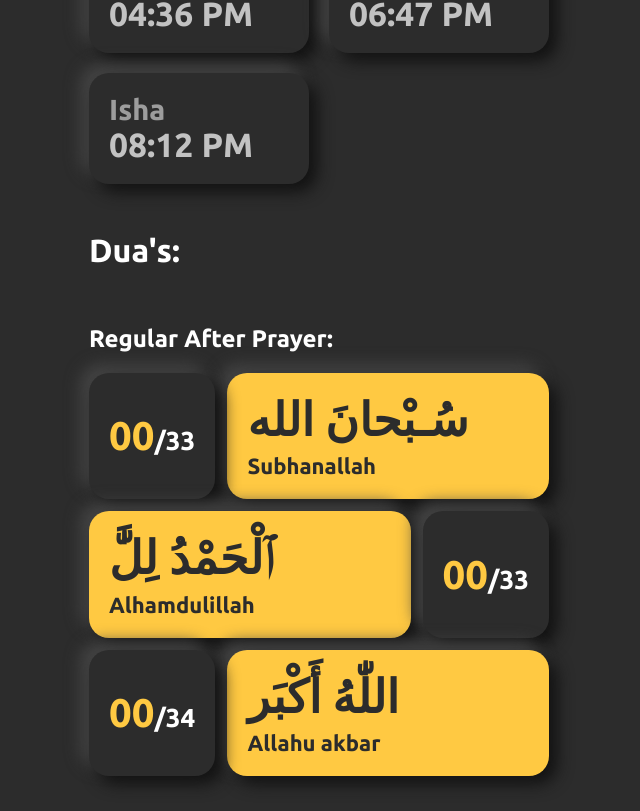
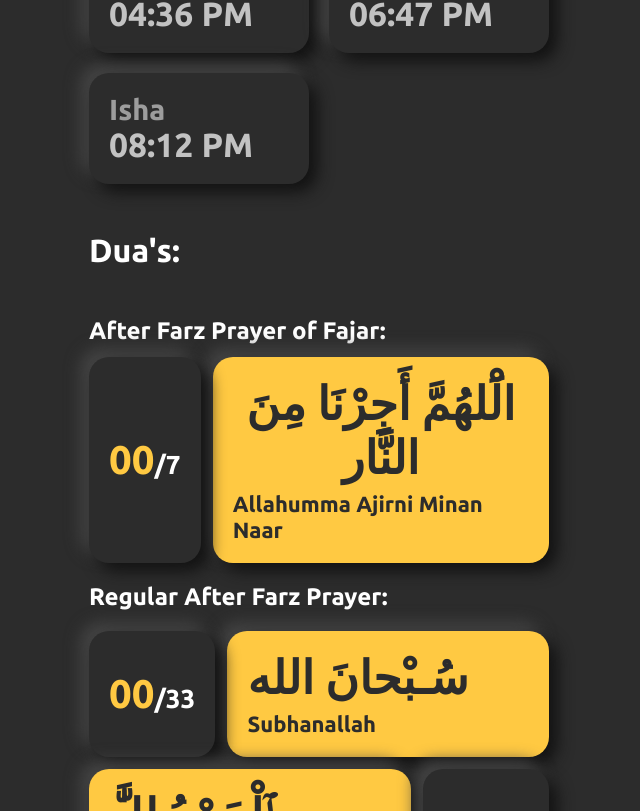
Before and after one commit to OpenIslamicApp/prayer-time, a React (Create React App) app: page / in a window 1280 px wide. Shown: the part 471-1282 px from the top of the page, without its empty margins (321-961 px from the left). Built offline with nearby package versions, Linux system fonts and the light colour scheme.

Commit message:
🛠️💅🏷️📕after fajar and maghrib dua added

```diff
--- /dev/null
+++ b/src/data/dua/fajarMagrib.json
@@ -0,0 +1,7 @@
+[
+  {
+    "arabic": "الَْلهُمَّ أَجِِرْنَا مِنَ النَّار",
+    "english": "Allahumma Ajirni Minan Naar",
+    "times": 7
+  }
+]
--- a/src/layout/DUA.js
+++ b/src/layout/DUA.js
@@ -27,7 +27,23 @@ export default function DUA() {
           )}
         </>
       )}
-      <h1 className="dua_title">Regular After Prayer:</h1>
+      {Hour && ((Hour >= 4 && Hour <= 6) || (Hour >= 17 && Hour <= 18)) ? (
+        <>
+          <h1>
+            After Farz Prayer of{" "}
+            {Hour >= 4 && Hour <= 6
+              ? "Fajar"
+              : Hour >= 17 && Hour <= 18 && "Maghrib"}
+            :
+          </h1>
+          {React.Children.toArray(
+            fajarMagribPrayer.map((dua) => <DuaContainer {...dua} />)
+          )}
+        </>
+      ) : (
+        false
+      )}
+      <h1 className="dua_title">Regular After Farz Prayer:</h1>
       {React.Children.toArray(
         regularAfterPrayer.map((dua) => <DuaContainer {...dua} />)
       )}
```
